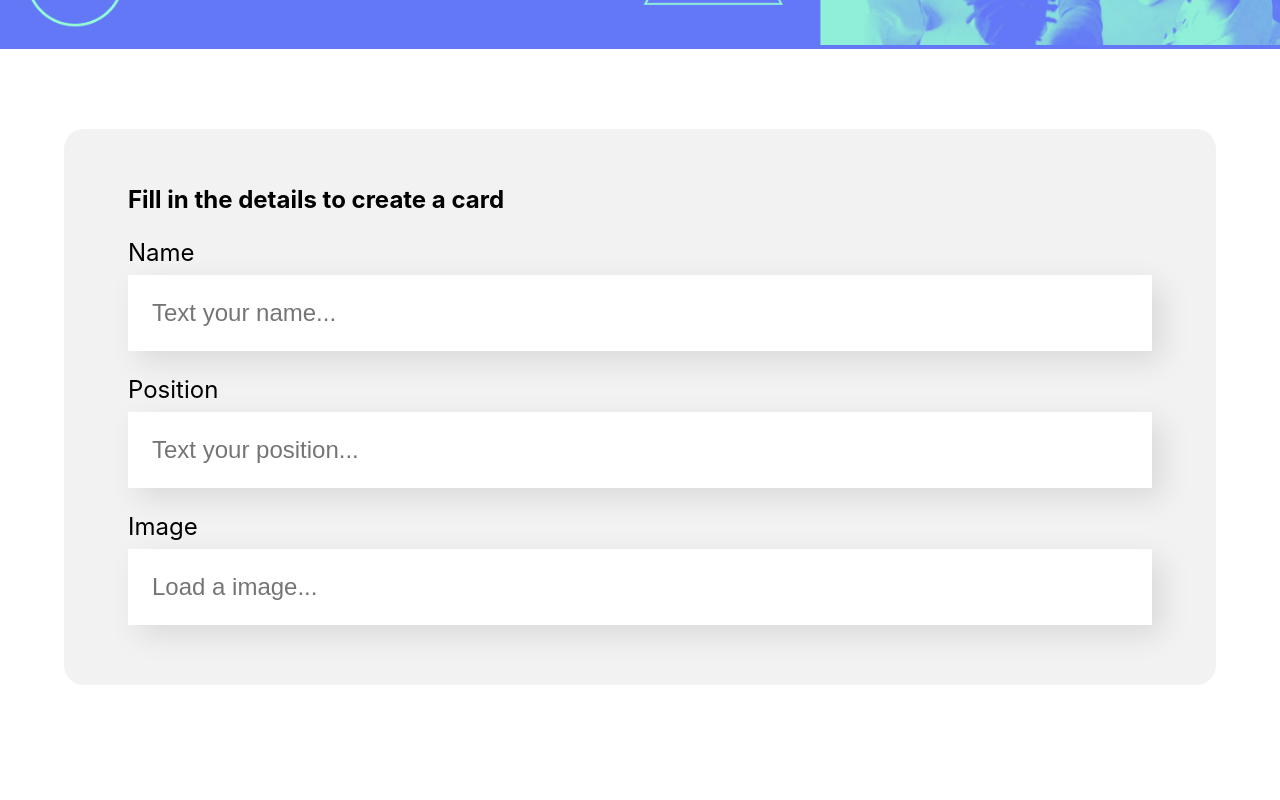
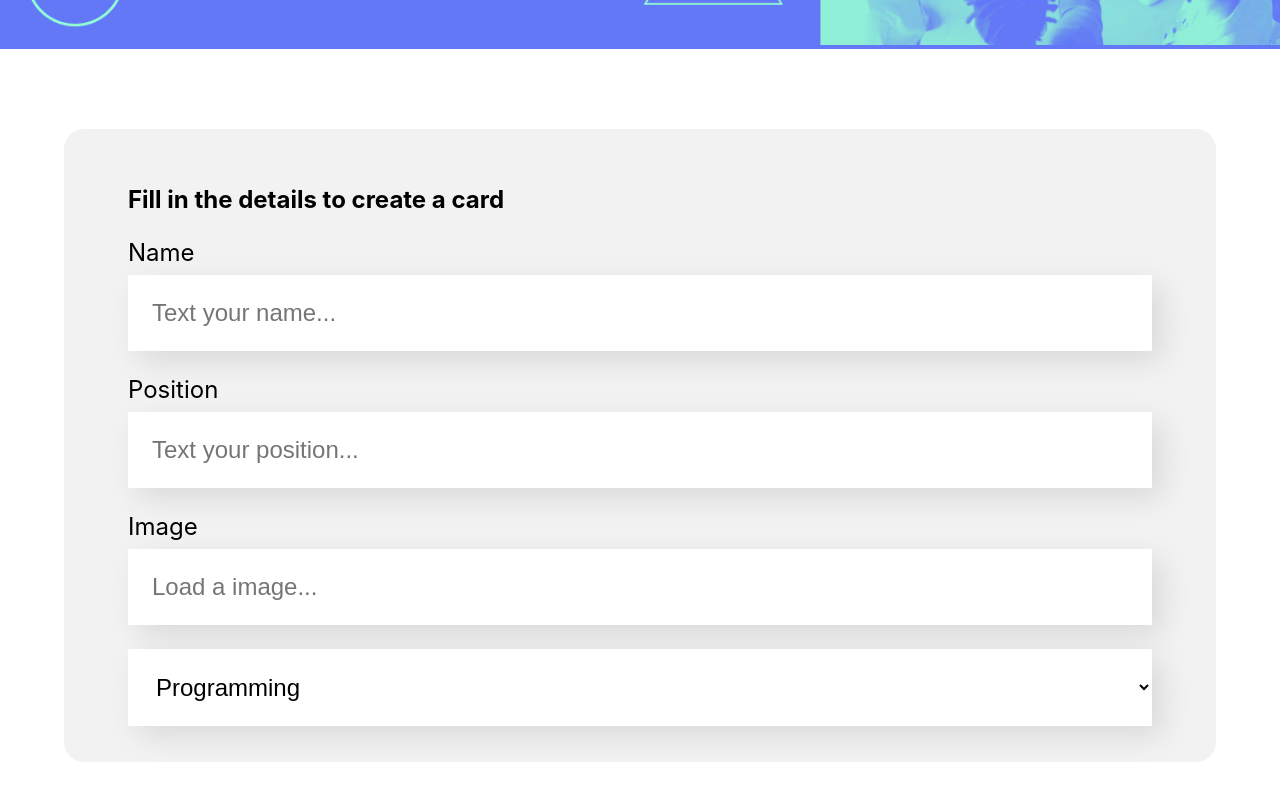
Before and after one commit to CauevSilv/react-basic, a JavaScript app in the folder organo/: page / in a window 1280 px wide. Shown: the part 449-1249 px from the top of the page. Before the commit the page ends 1214 px from the top, so only its background shows below. Built offline with nearby package versions, Linux system fonts and the light colour scheme; the HTML template or start-up script is replaced by a standard one.

Commit message:
✨ (feat): selectList component

```diff
--- a/organo/src/componentes/Form/index.js
+++ b/organo/src/componentes/Form/index.js
@@ -1,7 +1,17 @@
-import './form.css';
+import './Form.css';
 import TextField from '../TextField';
+import SelectList from '../SelectList';
 
 const Form = () => {
+    const times = [
+        'Programming',
+        'Front-end',
+        'Data Science',
+        'DevOps',
+        'UX and Design',
+        'Mobile',
+        'Innovation and Management'
+    ];
     return (
         <section className="form">
             <form>
@@ -9,6 +19,7 @@
                 <TextField label="Name" placeholder="Text your name"/>
                 <TextField label="Position" placeholder="Text your position"/>
                 <TextField label="Image" placeholder="Load a image"/>
+                <SelectList itens={times}/>
             </form>
         </section>
     )
--- /dev/null
+++ b/organo/src/componentes/SelectList/SelectList.css
@@ -0,0 +1,13 @@
+.select-list {
+
+}
+
+.select-list select {
+    background-color: #FFF;
+    box-shadow: 10px 10px 30px rgba(0, 0, 0, 0.1);
+    width: 100%;
+    border: none;
+    font-size: 24px;
+    padding: 24px;
+    box-sizing: border-box;
+}
--- /dev/null
+++ b/organo/src/componentes/SelectList/index.js
@@ -0,0 +1,15 @@
+import './SelectList.css'
+
+const SelectList = (props) => {
+    console.log(props.itens)
+    return (
+        <div className="select-list">
+            <label>{props.label}</label>
+            <select>
+                {props.itens.map(item => <option key={item}>{item}</option>)}
+            </select>
+        </div>
+    )
+}
+
+export default SelectList
```
